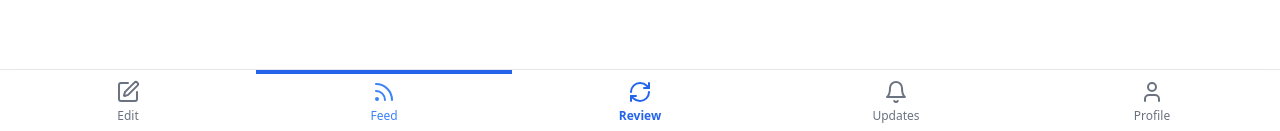
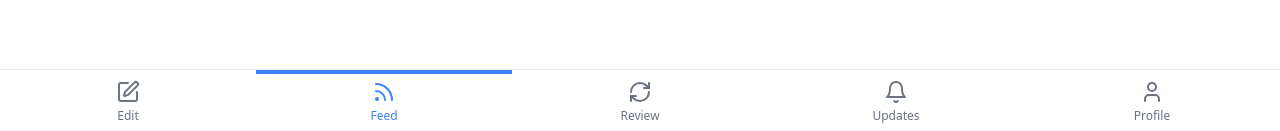
Before and after one commit to kazwell/quotestack, a React (Vite) app: page /feed in a window 1280 px wide. Shown: the part 666-797 px from the top of the page. Built offline with nearby package versions, Linux system fonts and the light colour scheme.

Commit message:
Remove permanent blue color from review tab
Updated the review tab's styling to ensure it behaves like other navigation tabs, displaying gray when not selected and blue when selected.
[skip gpt_engineer]

```diff
--- a/src/components/Toolbar.jsx
+++ b/src/components/Toolbar.jsx
@@ -24,28 +24,20 @@ const Toolbar = () => {
             onClick={() => navigate(item.path)}
             className={cn(
               "flex flex-col items-center justify-center w-1/5 h-full relative",
-              item.label === 'Review' && "font-bold",
               location.pathname === item.path
-                ? item.label === 'Review'
-                  ? "text-blue-600 scale-110"
-                  : "text-blue-500"
-                : item.label === 'Review'
-                ? "text-blue-400"
+                ? "text-blue-500"
                 : "text-gray-500"
             )}
           >
             {React.cloneElement(item.icon, {
               className: cn(
                 item.icon.props.className,
-                item.label === 'Review' && "text-blue-600"
+                location.pathname === item.path ? "text-blue-500" : "text-gray-500"
               ),
             })}
-            <span className={cn(
-              "text-xs",
-              item.label === 'Review' && "text-blue-600"
-            )}>{item.label}</span>
+            <span className="text-xs">{item.label}</span>
             {location.pathname === item.path && (
-              <div className="absolute top-0 left-0 right-0 h-1 bg-blue-600" />
+              <div className="absolute top-0 left-0 right-0 h-1 bg-blue-500" />
             )}
           </button>
         ))}
```
